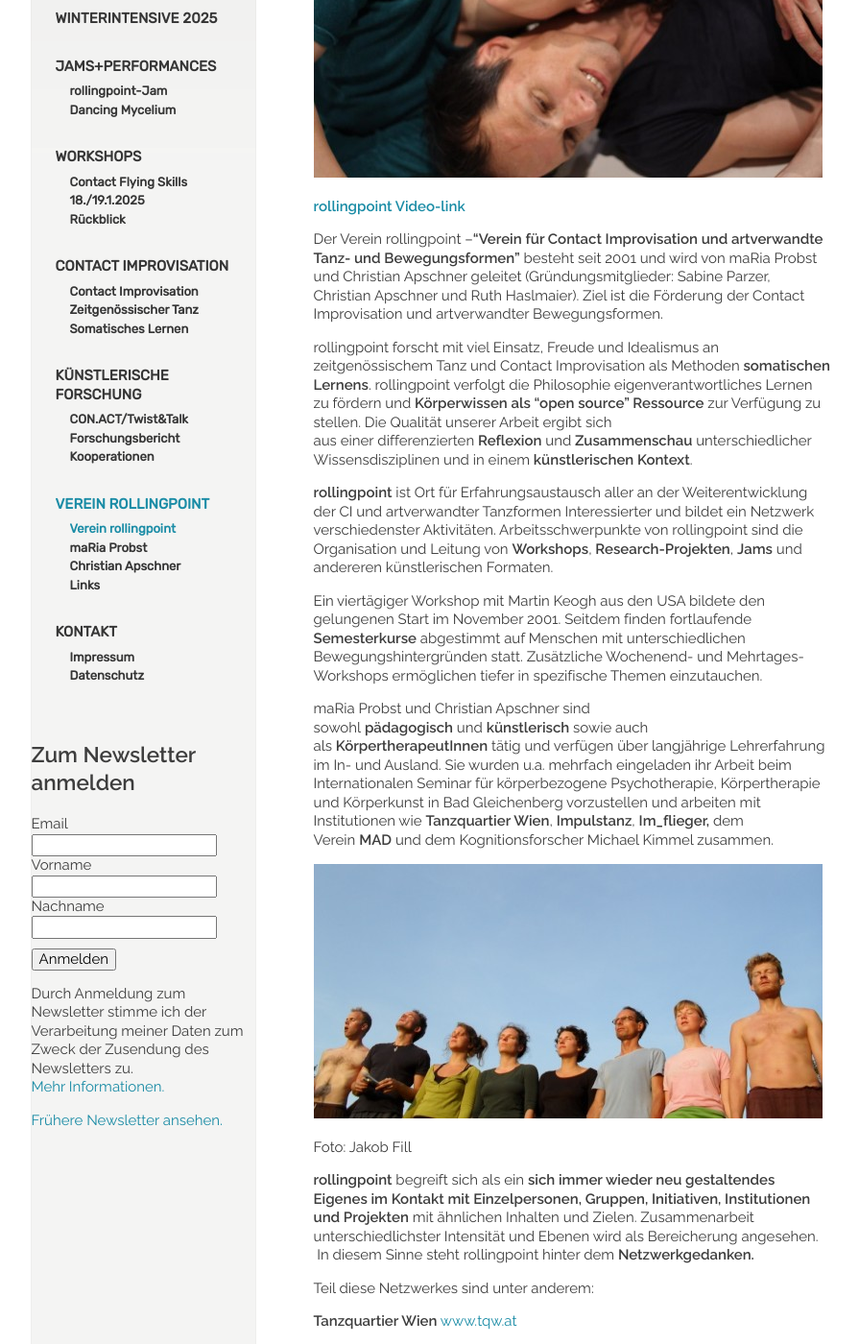
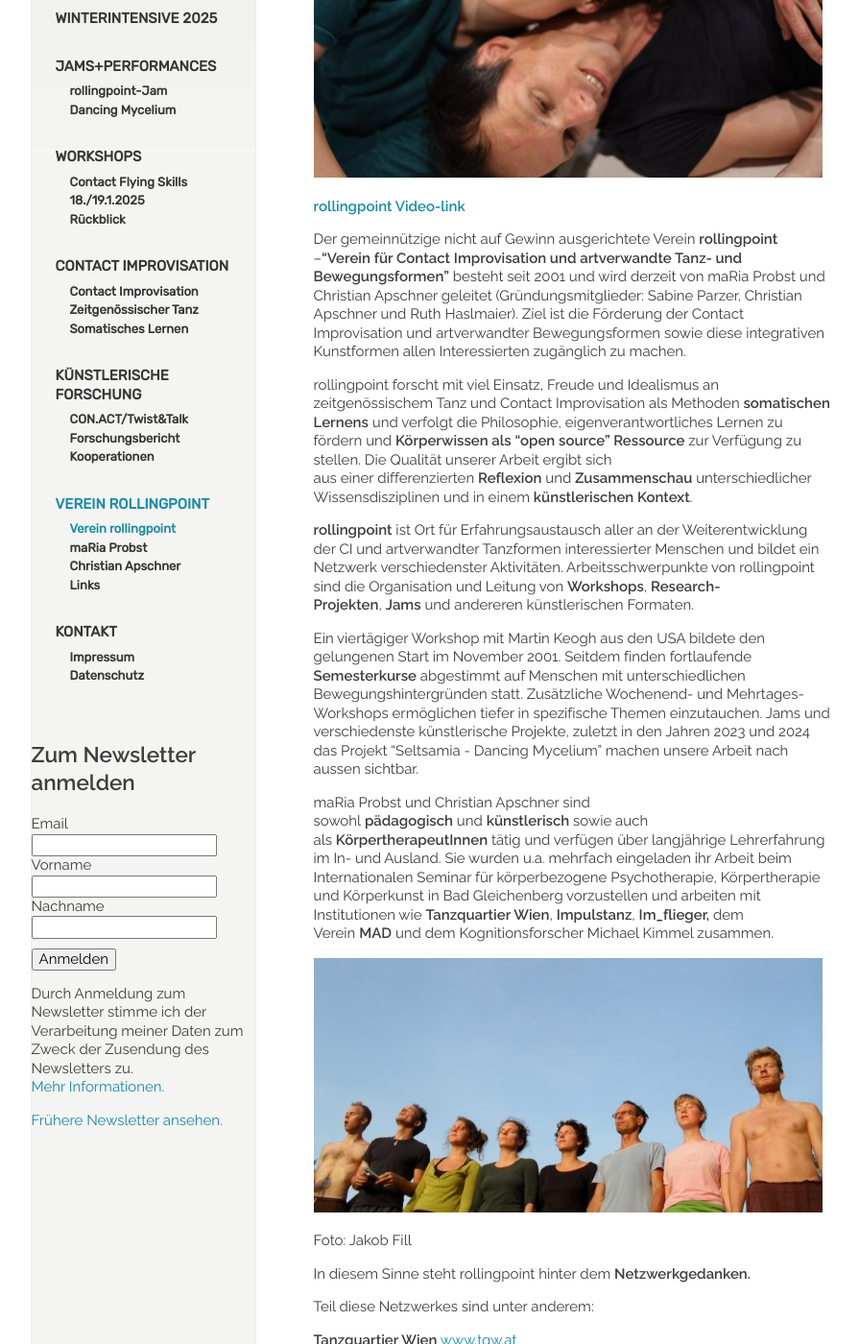
Before and after one commit to manulari/rollingpointat, a Jekyll site: the page built from _pages_de/verein.md, in a window 1280 px wide and 1400 px high, scrolled down 308 px. Shown: the whole window at 96% size, without its empty margins (152-1047 px from the left). Built offline with Jekyll 4.4.1, drawn with Linux system fonts in a browser that asks for light colours; comment, search, counter and statistics services are not loaded.

Commit message:
Update page (de) “verein”

```diff
--- a/_pages_de/verein.md
+++ b/_pages_de/verein.md
@@ -6,13 +6,13 @@ title: VEREIN ROLLINGPOINT
 
 **[rollingpoint Video-link](https://www.youtube.com/watch?v=kp3DqzN1Ldo)**
 
-Der Verein rollingpoint –**“Verein für Contact Improvisation und artverwandte Tanz- und Bewegungsformen”** besteht seit 2001 und wird von maRia Probst und Christian Apschner geleitet (Gründungsmitglieder: Sabine Parzer, Christian Apschner und Ruth Haslmaier). Ziel ist die Förderung der Contact Improvisation und artverwandter Bewegungsformen.
+Der gemeinnützige nicht auf Gewinn ausgerichtete Verein **rollingpoint** –**“Verein für Contact Improvisation und artverwandte Tanz- und Bewegungsformen”** besteht seit 2001 und wird derzeit von maRia Probst und Christian Apschner geleitet (Gründungsmitglieder: Sabine Parzer, Christian Apschner und Ruth Haslmaier). Ziel ist die Förderung der Contact Improvisation und artverwandter Bewegungsformen sowie diese integrativen Kunstformen allen Interessierten zugänglich zu machen.
 
-rollingpoint forscht mit viel Einsatz, Freude und Idealismus an zeitgenössischem Tanz und Contact Improvisation als Methoden **somatischen Lernens**. rollingpoint verfolgt die Philosophie eigenverantwortliches Lernen zu fördern und **Körperwissen als "open source" Ressource** zur Verfügung zu stellen. Die Qualität unserer Arbeit ergibt sich aus einer differenzierten **Reflexion** und **Zusammenschau** unterschiedlicher Wissensdisziplinen und in einem **künstlerischen Kontext**.
+rollingpoint forscht mit viel Einsatz, Freude und Idealismus an zeitgenössischem Tanz und Contact Improvisation als Methoden **somatischen Lernens** und verfolgt die Philosophie, eigenverantwortliches Lernen zu fördern und **Körperwissen als "open source" Ressource** zur Verfügung zu stellen. Die Qualität unserer Arbeit ergibt sich aus einer differenzierten **Reflexion** und **Zusammenschau** unterschiedlicher Wissensdisziplinen und in einem **künstlerischen Kontext**.
 
-**rollingpoint** ist Ort für Erfahrungsaustausch aller an der Weiterentwicklung der CI und artverwandter Tanzformen Interessierter und bildet ein Netzwerk verschiedenster Aktivitäten. Arbeitsschwerpunkte von rollingpoint sind die Organisation und Leitung von **Workshops**, **Research-Projekten**, **Jams** und andereren künstlerischen Formaten.
+**rollingpoint** ist Ort für Erfahrungsaustausch aller an der Weiterentwicklung der CI und artverwandter Tanzformen interessierter Menschen und bildet ein Netzwerk verschiedenster Aktivitäten. Arbeitsschwerpunkte von rollingpoint sind die Organisation und Leitung von **Workshops**, **Research-Projekten**, **Jams** und andereren künstlerischen Formaten.
 
-Ein viertägiger Workshop mit Martin Keogh aus den USA bildete den gelungenen Start im November 2001. Seitdem finden fortlaufende **Semesterkurse** abgestimmt auf Menschen mit unterschiedlichen Bewegungshintergründen statt. Zusätzliche Wochenend- und Mehrtages-Workshops ermöglichen tiefer in spezifische Themen einzutauchen.
+Ein viertägiger Workshop mit Martin Keogh aus den USA bildete den gelungenen Start im November 2001. Seitdem finden fortlaufende **Semesterkurse** abgestimmt auf Menschen mit unterschiedlichen Bewegungshintergründen statt. Zusätzliche Wochenend- und Mehrtages-Workshops ermöglichen tiefer in spezifische Themen einzutauchen. Jams und verschiedenste künstlerische Projekte, zuletzt in den Jahren 2023 und 2024 das Projekt "Seltsamia - Dancing Mycelium" machen unsere Arbeit nach aussen sichtbar.
 
 maRia Probst und Christian Apschner sind sowohl **pädagogisch** und **künstlerisch** sowie auch als **KörpertherapeutInnen** tätig und verfügen über langjährige Lehrerfahrung im In- und Ausland. Sie wurden u.a. mehrfach eingeladen ihr Arbeit beim Internationalen Seminar für körperbezogene Psychotherapie, Körpertherapie und Körperkunst in Bad Gleichenberg vorzustellen und arbeiten mit Institutionen wie **Tanzquartier Wien**, **Impulstanz**, **Im_flieger,** dem Verein **MAD** und dem Kognitionsforscher Michael Kimmel zusammen.
 
@@ -20,7 +20,7 @@ maRia Probst und Christian Apschner sind sowohl **pädagogisch** und **künst
 
 Foto: Jakob Fill
 
-**rollingpoint** begreift sich als ein **sich immer wieder neu gestaltendes Eigenes im Kontakt mit Einzelpersonen, Gruppen, Initiativen, Institutionen und Projekten** mit ähnlichen Inhalten und Zielen. Zusammenarbeit unterschiedlichster Intensität und Ebenen wird als Bereicherung angesehen.  In diesem Sinne steht rollingpoint hinter dem **Netzwerkgedanken.**
+In diesem Sinne steht rollingpoint hinter dem **Netzwerkgedanken.**
 
 Teil diese Netzwerkes sind unter anderem:
 
```
